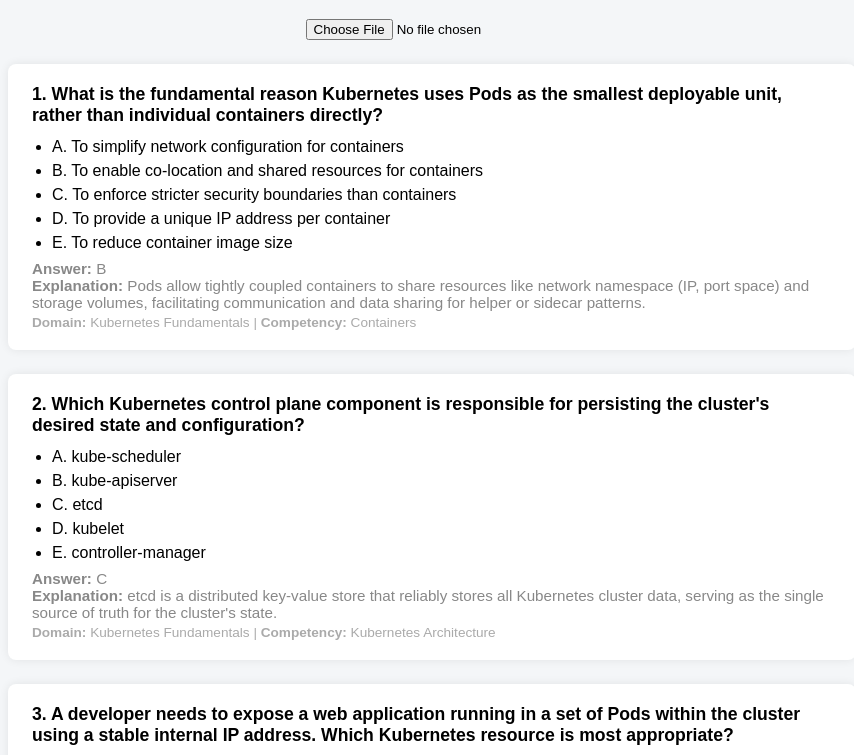
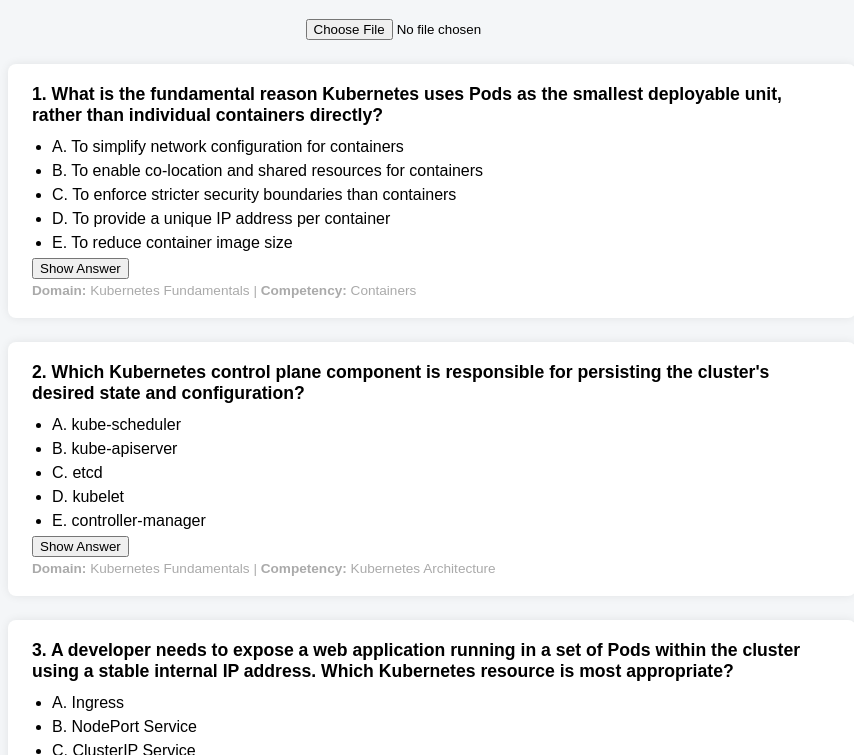
Before and after one commit to hezronkimutai/kcna, a plain HTML site: page quiz.html in a window 1280 px wide. Shown: the part 61-816 px from the top of the page, without its empty margins (208-1062 px from the left). Drawn offline with nearby package versions, Linux system fonts and the light colour scheme.

Commit message:
Add toggle button to show/hide answers and explanations in quiz viewer

```diff
--- a/quiz.html
+++ b/quiz.html
@@ -75,7 +75,8 @@
                     <li>D. ${q['Option D']}</li>
                     ${q['Option E'] ? `<li>E. ${q['Option E']}</li>` : ''}
                 </ul>
-                <div style="color:#888;font-size:0.95em;margin-top:8px;">
+                <button type="button" onclick="const ans=this.nextElementSibling;ans.style.display=ans.style.display==='none'?'block':'none';this.textContent=ans.style.display==='none'?'Show Answer':'Hide Answer';">Show Answer</button>
+                <div style="color:#888;font-size:0.95em;margin-top:8px; display:none;">
                     <strong>Answer:</strong> ${q['Correct Answer']}<br>
                     <strong>Explanation:</strong> ${q['Explanation']}
                 </div>
```
